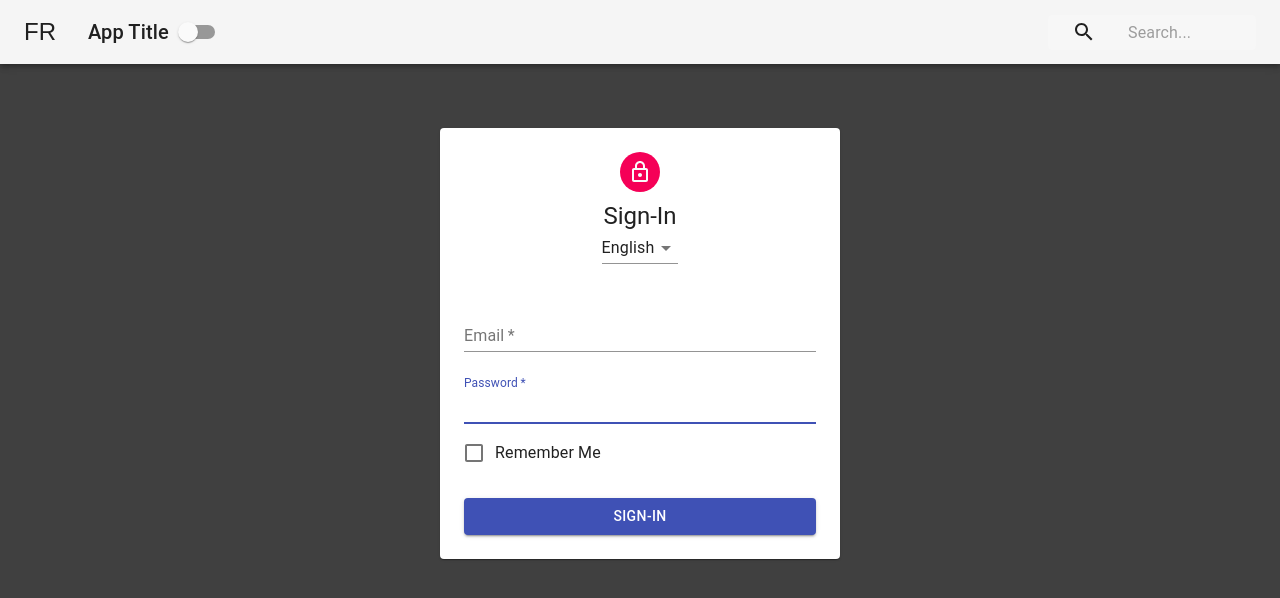
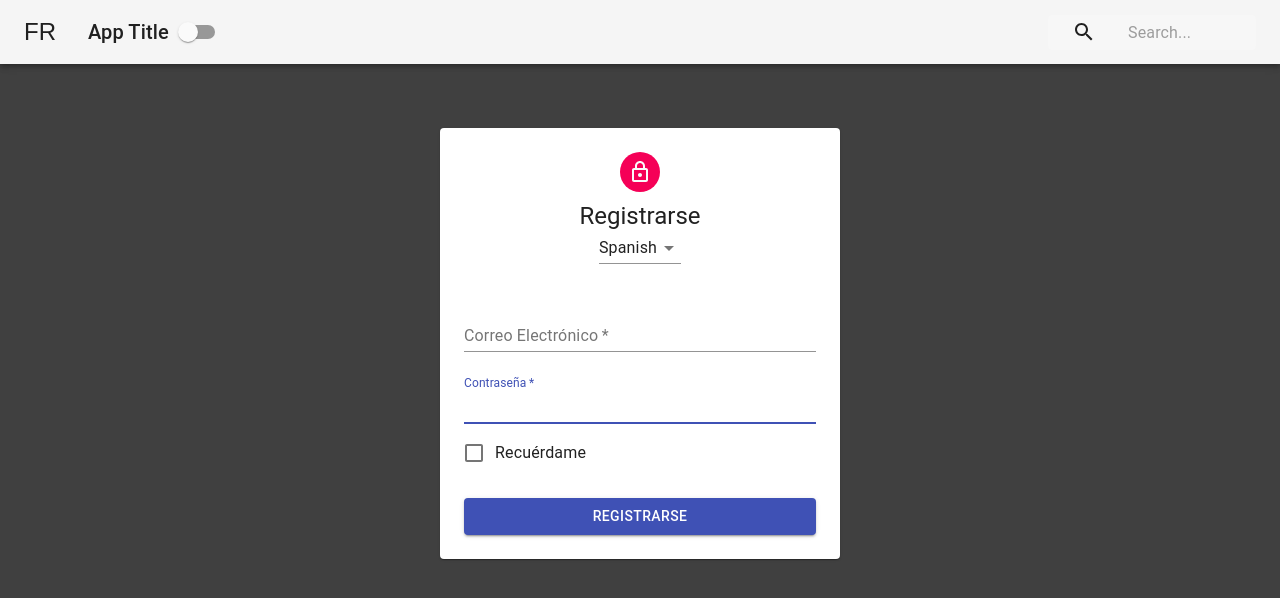
Before and after one commit to alan-xavier-16/An-Intro-to-Context-API-in-React, a React (Create React App) app: page / in a window 1280 px wide. Shown: the top 598 px of the page. Built offline with nearby package versions, Linux system fonts and the light colour scheme.

Commit message:
Create LanguageContext

```diff
--- a/src/App.js
+++ b/src/App.js
@@ -3,14 +3,17 @@
 import Form from "./Form";
 import PageContent from "./PageContent";
 import { ThemeProvider } from "./contexts/ThemeContext";
+import { LanguageProvider } from "./contexts/LanguageContext";
 
 function App() {
   return (
     <ThemeProvider>
-      <PageContent>
-        <Navbar />
-        <Form />
-      </PageContent>
+      <LanguageProvider>
+        <PageContent>
+          <Navbar />
+          <Form />
+        </PageContent>
+      </LanguageProvider>
     </ThemeProvider>
   );
 }
--- a/src/Form.js
+++ b/src/Form.js
@@ -14,10 +14,35 @@
 import Select from "@material-ui/core/Select";
 import { withStyles } from "@material-ui/core/styles";
 import styles from "./styles/FormStyles";
+import { LanguageContext } from "./contexts/LanguageContext";
+
+const words = {
+  english: {
+    signIn: "Sign In",
+    email: "Email Address",
+    password: "Password",
+    remember: "Remember Me"
+  },
+  french: {
+    signIn: "Se Connecter",
+    email: "Adresse Électronique",
+    password: "Mot de Passe",
+    remember: "Souviens-toi De Moi"
+  },
+  spanish: {
+    signIn: "Registrarse",
+    email: "Correo Electrónico",
+    password: "Contraseña",
+    remember: "Recuérdame"
+  }
+};
 
 class Form extends Component {
+  static contextType = LanguageContext;
   render() {
+    const { language, changeLanguage } = this.context;
     const { classes } = this.props;
+    const { signIn, email, password, remember } = words[language];
     return (
       <main className={classes.main}>
         <Paper className={classes.paper}>
@@ -25,9 +50,9 @@
             <LockOutlinedIcon />
           </Avatar>
 
-          <Typography variant="h5">Sign-In</Typography>
+          <Typography variant="h5">{signIn}</Typography>
 
-          <Select value="english">
+          <Select value={language} onChange={changeLanguage}>
             <MenuItem value="english">English</MenuItem>
             <MenuItem value="french">French</MenuItem>
             <MenuItem value="spanish">Spanish</MenuItem>
@@ -35,16 +60,16 @@
 
           <form className={classes.form}>
             <FormControl margin="normal" required fullWidth>
-              <InputLabel htmlFor="email">Email</InputLabel>
+              <InputLabel htmlFor="email">{email}</InputLabel>
               <Input id="email" name="email" autoFocus />
             </FormControl>
             <FormControl margin="normal" required fullWidth>
-              <InputLabel htmlFor="password">Password</InputLabel>
+              <InputLabel htmlFor="password">{password}</InputLabel>
               <Input id="password" name="password" autoFocus />
             </FormControl>
             <FormControlLabel
               control={<Checkbox color="primary" />}
-              label="Remember Me"
+              label={remember}
             />
             <Button
               variant="contained"
@@ -53,7 +78,7 @@
               color="primary"
               className={classes.submit}
             >
-              Sign-In
+              {signIn}
             </Button>
           </form>
         </Paper>
--- /dev/null
+++ b/src/contexts/LanguageContext.js
@@ -0,0 +1,23 @@
+import React, { Component, createContext } from "react";
+
+export const LanguageContext = createContext();
+
+export class LanguageProvider extends Component {
+  constructor(props) {
+    super(props);
+    this.state = { language: "spanish" };
+    this.changeLanguange = this.changeLanguange.bind(this);
+  }
+  changeLanguange(e) {
+    this.setState({ language: e.target.value });
+  }
+  render() {
+    return (
+      <LanguageContext.Provider
+        value={{ ...this.state, changeLanguage: this.changeLanguange }}
+      >
+        {this.props.children}
+      </LanguageContext.Provider>
+    );
+  }
+}
```
